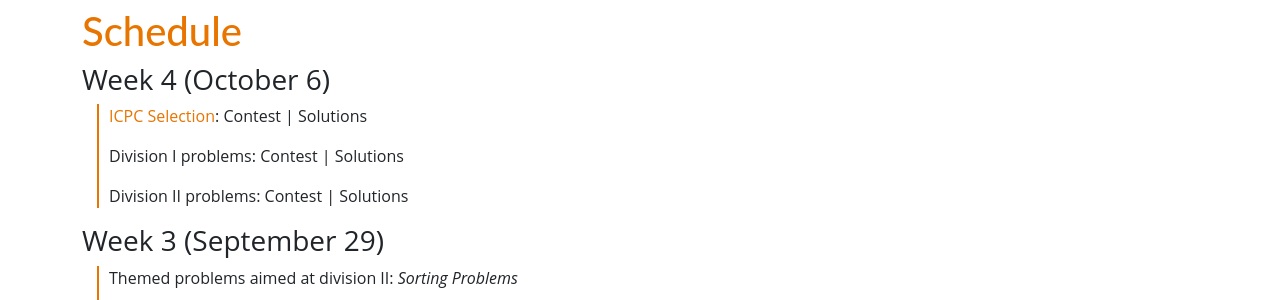
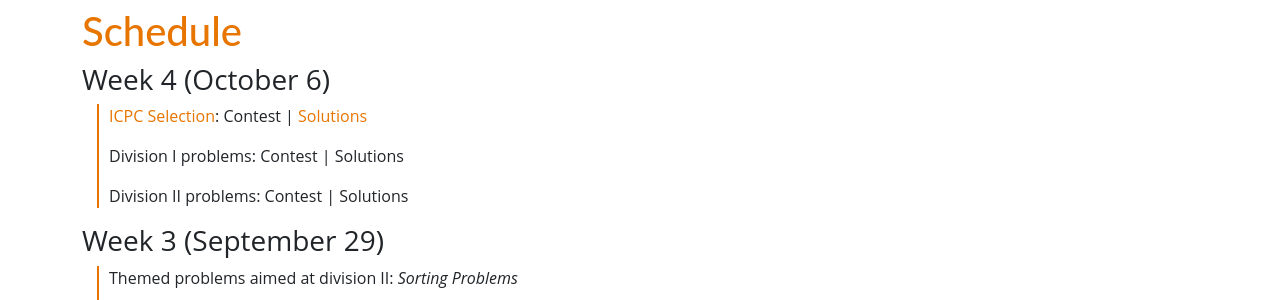
Before and after one commit to Princeton-Competitive-Programming/princeton-competitive-programming, a Jekyll site: the page built from fall23.md, in a window 1280 px wide. Shown: the part 1001-1301 px from the top of the page. Built offline with Jekyll 4.4.1, drawn with Linux system fonts in a browser that asks for light colours; nearby versions of some CDN libraries; part of the change alters nothing that is shown.

```diff
--- a/fall23.md
+++ b/fall23.md
@@ -60,7 +60,7 @@ problems).
 ## Schedule
 
 ### Week 4 (October 6)
- * [ICPC Selection]({{ site.baseurl }}/icpc23): Contest \| Solutions
+ * [ICPC Selection]({{ site.baseurl }}/icpc23): Contest \| [Solutions]({{ site.baseurl }}/files/F23 ICPC Selection Solutions.pdf)
 
  * Division I problems: Contest \| Solutions
 
```
Also changed, not shown: 1 other file.
